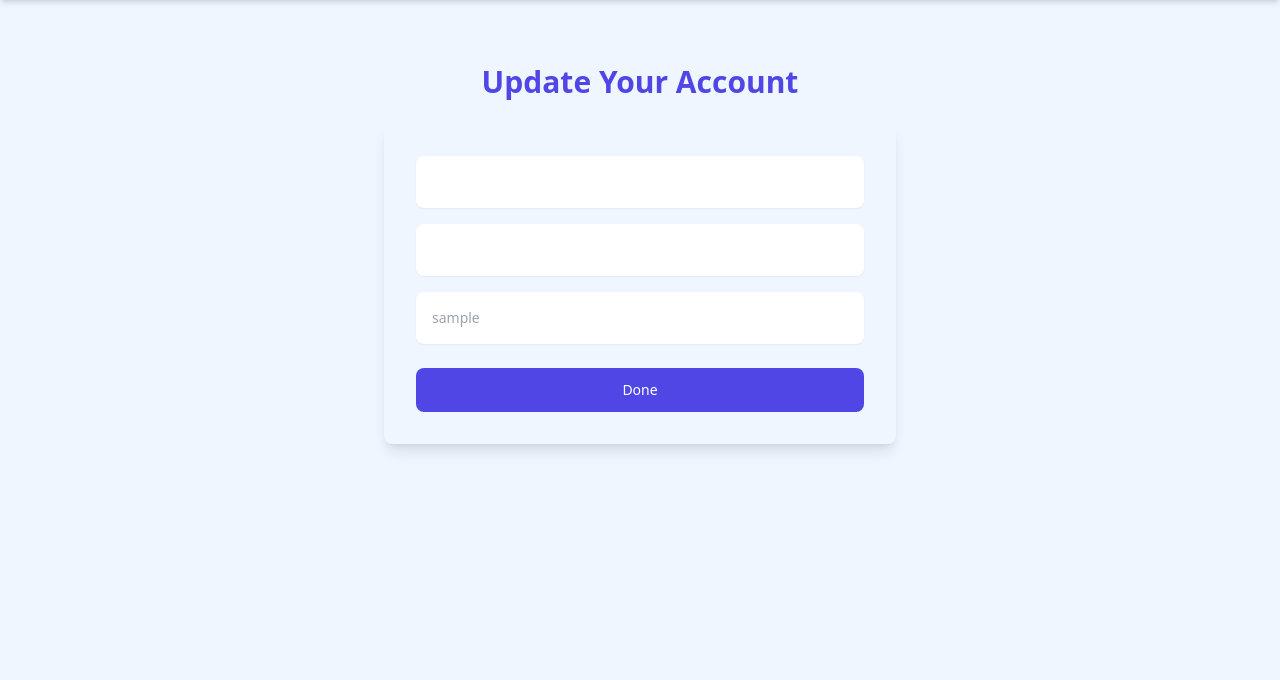
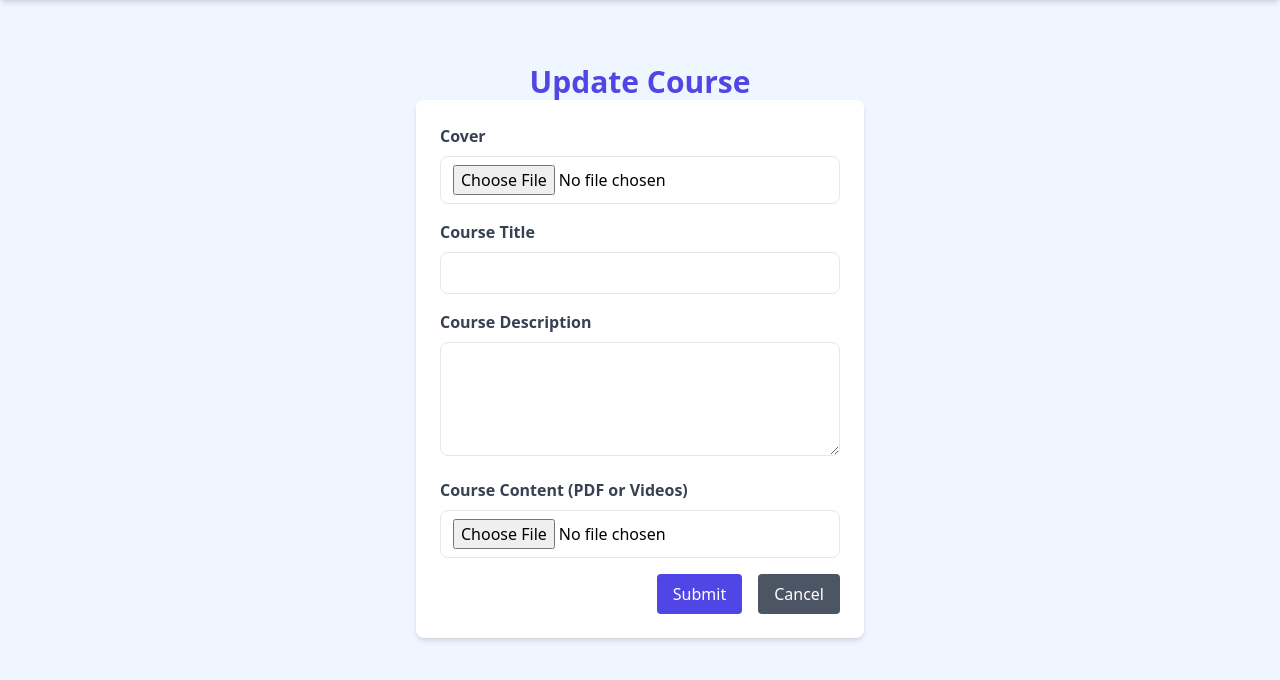
Before and after one commit to Abdelilah-Ajjouqa/Cours-en-Ligne-Youdemy, a PHP site: template pages/edit-course.php in a window 1280 px wide. Shown: the part 64-744 px from the top of the page. Run offline with PHP 8.4, Linux system fonts and the light colour scheme; the template is opened without the code that fills it, so the values that code supplies are empty; the visitor is signed in with stand-in values (Sample User, id 1); some libraries are stand-ins or nearby versions.

Commit message:
feat: add course ID retrieval method and update edit course page with new form structure

```diff
--- a/classes/courses.php
+++ b/classes/courses.php
@@ -126,4 +126,14 @@ class Courses {
 
         return $cover['cover'];
     }
+
+    public function getCourseId(PDO $db) {
+        $query = 'SELECT course_id FROM courses WHERE title = :title';
+        $stmt = $db->prepare($query);
+        $stmt->bindParam(':title', $this->title);
+        $stmt->execute();
+        $courseId = $stmt->fetch(PDO::FETCH_ASSOC);
+
+        return $courseId['course_id'];
+    }
 }
--- a/pages/edit-course.php
+++ b/pages/edit-course.php
@@ -2,6 +2,7 @@
 session_start();
 require '../db.php';
 require '../classes/user.php';
+require '../classes/courses.php';
 
 $data = new Database;
 $conn = $data->getConnection();
@@ -13,10 +14,11 @@ if (!isset($_SESSION['email'])) {
     $user = new User($_SESSION['email']);
     $username = $user->getUserName();
 
-    $course = new Courses($conn, '', '', '', '');
-    $title = $course->getCourseTitle($conn);
-    $description = $course->getCourseDescription($conn);
-    $content = $course->getCourseContent($conn);
+    // $courseId = $_GET['course_id'];
+    // $course = new Courses($conn, $courseId, '', '', '');
+    // $title = $course->getCourseTitle($courseId);
+    // $description = $course->getCourseDescription($courseId);
+    // $content = $course->getCourseContent($courseId);
 }
 ?>
 
@@ -50,22 +52,12 @@ if (!isset($_SESSION['email'])) {
                         </summary>
                         <ul class="absolute right-0 mt-2 w-48 bg-white border border-gray-200 rounded-md shadow-lg">
                             <li>
-                                    <a class="block px-4 py-2 text-gray-700 hover:bg-indigo-600 hover:text-white" href="./edit.php">
-                                        Edit
-                                    </a>
-                                </li>
-                                <li>
                                 <a class="block px-4 py-2 text-gray-700 hover:bg-indigo-600 hover:text-white" href="#">
                                     <form action="../forms/logout.php" method="post">
                                         <input type="submit" value="Logout" class="block w-full text-left">
                                     </form>
                                 </a>
                             </li>
-                                <?php
-                                if ($user->isAdmin()) {
-                                    echo '<li><a class="block px-4 py-2 text-gray-700 hover:bg-indigo-600 hover:text-white" href="#">Dashboard</a></li>';
-                                }
-                                ?>
                         </ul>
                     </details>
                 </li>
@@ -76,40 +68,31 @@ if (!isset($_SESSION['email'])) {
     <!-- form -->
     <div class="mx-auto max-w-screen-xl px-4 py-16 sm:px-6 lg:px-8">
         <div class="mx-auto max-w-lg">
-            <h1 class="text-center text-2xl font-bold text-indigo-600 sm:text-3xl">Update Your Account</h1>
+            <h1 class="text-center text-2xl font-bold text-indigo-600 sm:text-3xl">Update Course</h1>
 
-            <form method="post" action="./teacher.php" class="mb-0 mt-6 space-y-4 rounded-lg p-4 shadow-lg sm:p-6 lg:p-8">
-
-                <div>
-                    <label for="firstname" class="sr-only">First Name</label>
-
-                    <div class="relative">
-                        <input type="text" name="firstname" class="w-full rounded-lg border-gray-200 p-4 pe-12 text-sm shadow-sm"
-                            placeholder="<?php echo $firstname; ?>" />
+            <form action="#" method="post" id="courseForm" enctype="multipart/form-data">
+                <div class="bg-white p-6 rounded-lg shadow-md max-w-md mx-auto">
+                    <div class="mb-4">
+                        <label for="cover" class="block text-gray-700 font-bold mb-2">Cover</label>
+                        <input type="file" id="cover" name="cover" class="w-full px-3 py-2 border rounded-lg focus:outline-none focus:ring-2 focus:ring-indigo-600" accept="image/*">
+                    </div>
+                    <div class="mb-4">
+                        <label for="title" class="block text-gray-700 font-bold mb-2">Course Title</label>
+                        <input type="text" id="title" name="title" class="w-full px-3 py-2 border rounded-lg focus:outline-none focus:ring-2 focus:ring-indigo-600" required>
+                    </div>
+                    <div class="mb-4">
+                        <label for="description" class="block text-gray-700 font-bold mb-2">Course Description</label>
+                        <textarea id="description" name="description" class="w-full px-3 py-2 border rounded-lg focus:outline-none focus:ring-2 focus:ring-indigo-600" rows="4" required></textarea>
+                    </div>
+                    <div class="mb-4">
+                        <label for="content" class="block text-gray-700 font-bold mb-2">Course Content (PDF or Videos)</label>
+                        <input type="file" id="content" name="content" class="w-full px-3 py-2 border rounded-lg focus:outline-none focus:ring-2 focus:ring-indigo-600" accept=".pdf,video/*" required>
+                    </div>
+                    <div class="flex justify-end space-x-4">
+                        <button type="submit" class="bg-indigo-600 text-white px-4 py-2 rounded hover:bg-indigo-700 transition duration-300">Submit</button>
+                        <a href="./teacher.php" class="bg-gray-600 text-white px-4 py-2 rounded hover:bg-gray-700 transition duration-300">Cancel</a>
                     </div>
                 </div>
-
-                <div>
-                    <label for="lastname" class="sr-only">Last Name</label>
-
-                    <div class="relative">
-                        <input type="text" name="lastname" class="w-full rounded-lg border-gray-200 p-4 pe-12 text-sm shadow-sm"
-                            placeholder="<?php echo $lastname; ?>" />
-                    </div>
-                </div>
-
-                <div>
-                    <label for="username" class="sr-only">Username</label>
-
-                    <div class="relative">
-                        <input type="text" name="username" class="w-full rounded-lg border-gray-200 p-4 pe-12 text-sm shadow-sm"
-                            placeholder="<?php echo $username; ?>" />
-                    </div><br>
-
-                <button type="submit"
-                    class="block w-full rounded-lg bg-indigo-600 px-5 py-3 text-sm font-medium text-white">
-                    Done
-                </button>
             </form>
         </div>
     </div>
--- a/pages/teacher.php
+++ b/pages/teacher.php
@@ -102,7 +102,7 @@ if (!isset($_SESSION['email'])) {
                                 <a href="<?php echo htmlspecialchars($course['content']); ?>" download class="text-blue-500 hover:underline">Download</a>
                             </td>
                             <td class="py-3 px-4">
-                                <a href="#" class="bg-yellow-500 text-white px-4 py-2 rounded hover:bg-yellow-600 transition duration-300">Edit</a>
+                                <a href="./edit-course.php" class="bg-yellow-500 text-white px-4 py-2 rounded hover:bg-yellow-600 transition duration-300">Edit</a>
                             </td>
                             <td class="py-3 px-4">
                                 <form action="../forms/delete-course.php" method="post" onsubmit="return confirm('Are you sure you want to delete this course?');">
```
Also changed, not shown: pages/course-detail.php (added), pages/course.php (deleted). Lines whose indentation alone changed are shown as unchanged.
